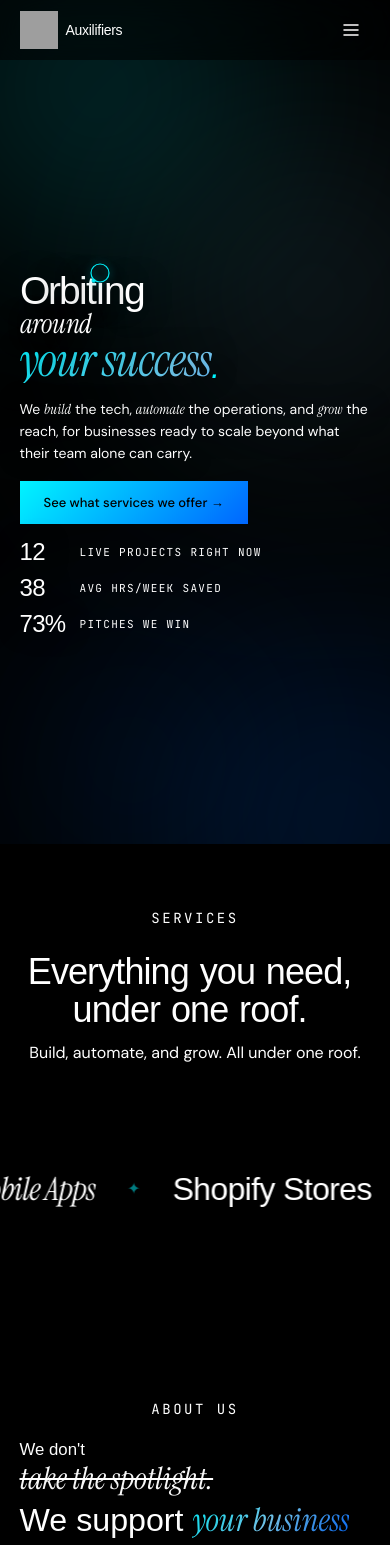
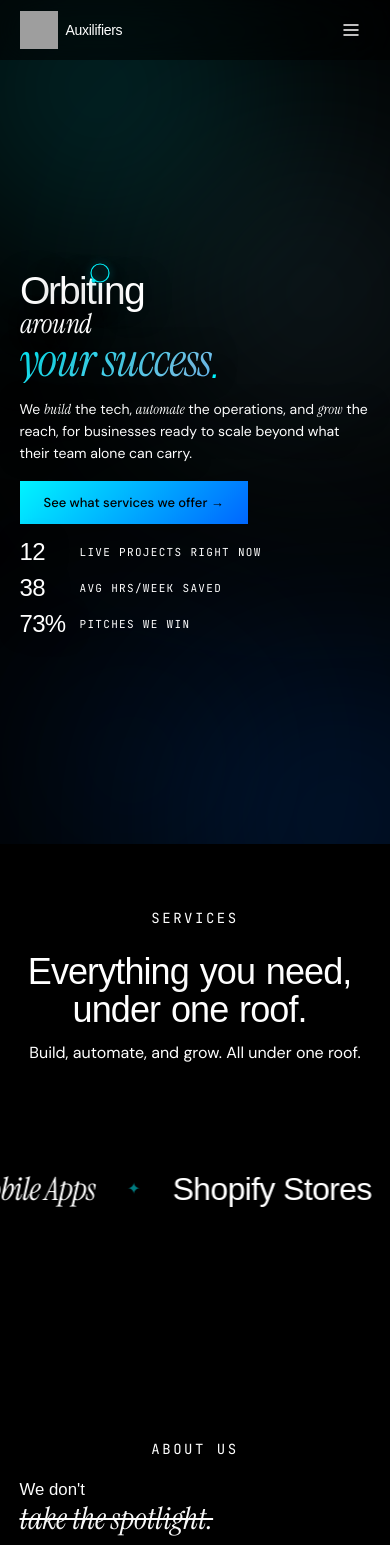
Before and after one commit to auxilifiers/Auxilifiers, a Next.js app: page / in a window 390 px wide. Shown: the top 1545 px of the page. Built offline with nearby package versions, Linux system fonts and the light colour scheme; grey boxes are pictures that could not be loaded; a web font is replaced by a local one.

Commit message:
fix: hide custom cursor on mobile (<768px), more gap between services and about

```diff
--- a/components/global/CustomCursor.tsx
+++ b/components/global/CustomCursor.tsx
@@ -13,9 +13,11 @@ export default function CustomCursor() {
   const [visible, setVisible] = useState(false);
 
   useEffect(() => {
-    // Show cursor on first mouse move (proves it's not touch-only)
+    // Show cursor only on desktop (768px+) on first mouse move
     const onFirstMove = () => {
-      setVisible(true);
+      if (window.innerWidth >= 768) {
+        setVisible(true);
+      }
       window.removeEventListener("mousemove", onFirstMove);
     };
     window.addEventListener("mousemove", onFirstMove);
--- a/components/sections/ServicesMarquee/index.tsx
+++ b/components/sections/ServicesMarquee/index.tsx
@@ -106,7 +106,7 @@ export default function ServicesMarquee() {
   }, []);
 
   return (
-    <div id="services" style={{ scrollMarginTop: 56, paddingTop: "clamp(40px, 8vw, 80px)", paddingBottom: "clamp(60px, 10vw, 100px)" }}>
+    <div id="services" style={{ scrollMarginTop: 56, paddingTop: "clamp(40px, 8vw, 80px)", paddingBottom: "clamp(100px, 15vw, 160px)" }}>
       <section ref={sectionRef} style={{ padding: "20px 5vw 24px", maxWidth: 1400, margin: "0 auto", textAlign: "center" }}>
         <div className="svc-eyebrow flex items-center justify-center gap-4 mb-5 opacity-0" style={{
           fontFamily: "var(--font-mono)", fontSize: 14,
```
